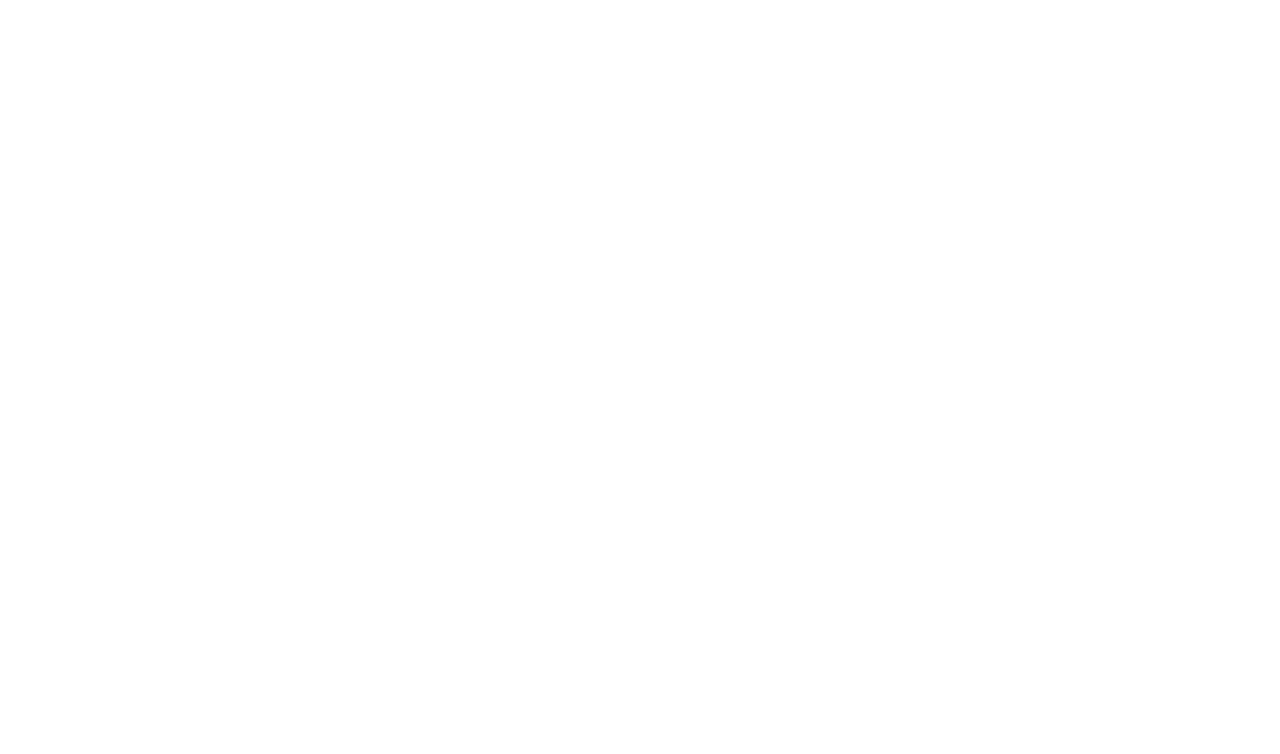
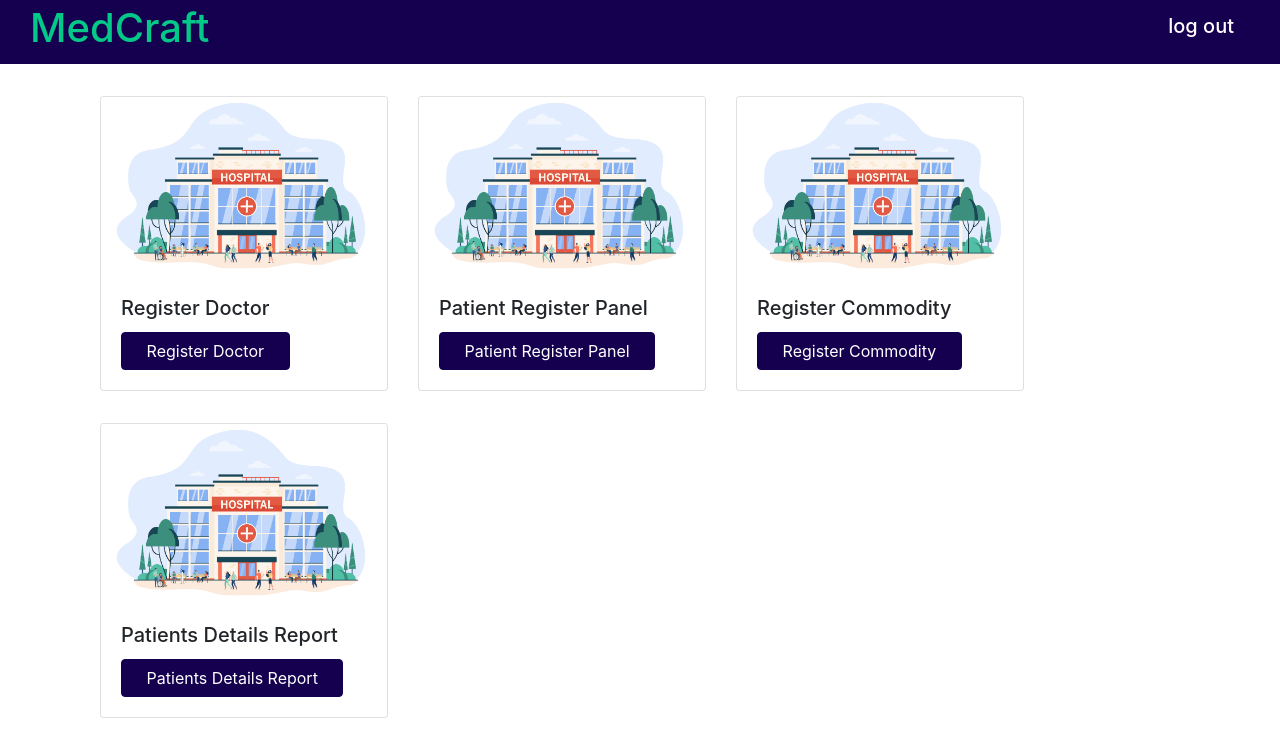
Before and after one commit to santyogesh/medcraft_frontend_ng, an Angular app: page /hospital/dashboard in a window 1280 px wide. Before the commit this address led to /. Shown: the top 754 px of the page. Built offline with nearby package versions, Linux system fonts and the light colour scheme.

Commit message:
patient registartion added

```diff
--- a/src/app/app.module.ts
+++ b/src/app/app.module.ts
@@ -18,6 +18,8 @@ import { BtnTextComponent } from './components/btn-txt/btn-txt.component';
 import { HospitalListView } from './Home/components/hospitallistview/hospitallistview.component';
 import { HospitalLoginComponents } from './hospital/hospital-login/hospital-login.component';
 import { RestAPIServices } from './hospital/services/resapi-services.service';
+import { HospitalDashBoardComponent } from './hospital/hospital_dashboard/hospital_dashboard.component';
+import { PatientRegistration } from './hospital/patient_registration/patient_registration.component';
 @NgModule({
   declarations: [
     AppComponent,
@@ -29,7 +31,9 @@ import { RestAPIServices } from './hospital/services/resapi-services.service';
     OrgNavbarComponent,
     BtnTextComponent,
     HospitalListView,
-    HospitalLoginComponents
+    HospitalLoginComponents,
+    HospitalDashBoardComponent,
+    PatientRegistration
   ],
   imports: [
     BrowserModule,
--- a/src/app/hospital/hospital-login/hospital-login.component.ts
+++ b/src/app/hospital/hospital-login/hospital-login.component.ts
@@ -1,6 +1,7 @@
 import { Component, OnInit } from "@angular/core";
 import { FormBuilder, FormGroup, Validators } from "@angular/forms";
 import { RestAPIServices } from "../services/resapi-services.service";
+import { Router } from "@angular/router";
 @Component({
     selector : 'hospital-login',
     templateUrl : './hospital-login.component.html',
@@ -13,7 +14,7 @@ export class HospitalLoginComponents implements OnInit {
 
     hospitalLoginFormGroup : FormGroup = new FormGroup({});
 
-    constructor(private formBuilder : FormBuilder, private restApiService : RestAPIServices) {
+    constructor(private formBuilder : FormBuilder, private restApiService : RestAPIServices, private router : Router) {
         this.constructHospitalLoginForm();
     }
 
@@ -34,6 +35,7 @@ export class HospitalLoginComponents implements OnInit {
         console.log(res);
         if(res.status_code == 200) {
             localStorage.setItem("hospital_details", JSON.stringify(res.data));
+            this.router.navigate(['/hospital/dashboard']);
         } else {
             this.flag = true;
             this.msg = "Invalid Credentials";
--- /dev/null
+++ b/src/app/hospital/hospital_dashboard/hospital_dashboard.component.html
@@ -0,0 +1,21 @@
+<div class="container-fluid navbar-background-color py-1">
+    <div class="d-flex justify-content-around">
+        <div class="col-sm text-white">
+            <p class="logo-nav-color h1">MedCraft</p>
+        </div>
+        <div class="col-sm text-white d-flex justify-content-end padding_top_10">
+            <div class="mx-3">
+                <h5 class="hover_underline">log out</h5>
+            </div>
+        </div>
+    </div>
+</div>
+
+<div class="container my-3">
+    <div class="d-flex flex-wrap">
+        <btn-txt [btnTxt]="registerDoctor" [imgFileName]="imageFileName"></btn-txt>
+        <btn-txt [btnTxt]="patientRegisterPanel" [imgFileName]="imageFileName"></btn-txt>
+        <btn-txt [btnTxt]="registerCommodity" [imgFileName]="imageFileName"></btn-txt>
+        <btn-txt [btnTxt]="patientReport" [imgFileName]="imageFileName"></btn-txt>
+    </div>
+</div>
--- /dev/null
+++ b/src/app/hospital/hospital_dashboard/hospital_dashboard.component.ts
@@ -0,0 +1,19 @@
+import { Component, OnInit } from "@angular/core";
+
+@Component({
+    selector: 'hospital-dashboard',
+    templateUrl: './hospital_dashboard.component.html',
+    styleUrls: ['./hospital_dashboard.component.css']
+})
+export class HospitalDashBoardComponent implements OnInit {
+
+    registerDoctor: string = "Register Doctor";
+    imageFileName: string = "hospital_logo.jpg";
+    patientRegisterPanel: string = "Patient Register Panel";
+    registerCommodity: string = "Register Commodity";
+    patientReport: string = "Patients Details Report";
+
+    ngOnInit(): void {
+
+    }
+}
--- /dev/null
+++ b/src/app/hospital/patient_registration/patient_registration.component.css
@@ -0,0 +1,6 @@
+.submit-btn {
+    padding-left: 10%;
+    padding-right: 10%;
+    background-color: #150050;
+    border-color: #150050;
+}
--- /dev/null
+++ b/src/app/hospital/patient_registration/patient_registration.component.html
@@ -0,0 +1,76 @@
+<div class="container-fluid navbar-background-color py-1">
+    <div class="d-flex justify-content-around">
+        <div class="col-sm text-white">
+            <p class="logo-nav-color h1">MedCraft</p>
+        </div>
+        <div class="col-sm text-white d-flex justify-content-end padding_top_10">
+            <div class="mx-3">
+                <h5 class="hover_underline">log out</h5>
+            </div>
+        </div>
+    </div>
+</div>
+
+<div class="container my-3">
+    <form [formGroup]="patientRegitrationForm" (ngSubmit)="submitPatientForm(patientRegitrationForm.value)">
+
+        <div class="row">
+            <div class="col form-group">
+                <label for="Patient Type" class="h6 smoke_text">Patient Type</label>
+                <select for="patient_type" class="form-control" name="patient_type" (change)="onChangePatientType($event)" formControlName="patient_type">
+                    <option value="1">New Registration</option>
+                    <option value="2">Revist Patient</option>
+                </select>
+            </div>
+        </div>
+        <div *ngIf="patientRegistrationValue == 1" class="container my-3">
+            <div class="row">
+                <div class="col form-group">
+                    <label for="Patient Name" class="h6">Patient Name</label>
+                    <input for="patient_name" class="form-control" type="text" name="patient_name" formControlName="patient_name"/>
+                </div>
+
+                <div class="col form-group">
+                    <label for="Patient Phone" class="h6">Patient Phone</label>
+                    <input for="patient_phone" class="form-control" type="text"  formControlName="patient_phone"/>
+                </div>
+            </div>
+            <div class="row">
+                <div class="col from-group">
+                    <label for="patient_address" class="h6">Patient Address</label>
+                    <textarea for="patient_address" class="form-control" type="text" formControlName="patient_address"></textarea>
+                </div>
+            </div>
+        </div>
+        <div *ngIf="patientRegistrationValue == 2" class="container my-3">
+            <div class="row">
+                <div class="col form-group">
+                    <label for="patient_uid" class="h6">Patient UID</label>
+                    <input type="text" for="patient_uid" class="form-control" formControlName="patient_uid" />
+                </div>
+            </div>
+        </div>
+        <div *ngIf="patientRegistrationValue != -1" class="container my-3">
+            <hr />
+            <div class="row">
+                <div class="col form-group">
+                    <label for="department_name" class="h6">Department Name</label>
+                    <select class="form-control" name="patient_dept" formControlName="patient_dept">
+                        <option value="ENT">ENT</option>
+                        <option value="Dentist">Dentist</option>
+                    </select>
+                </div>
+                <div class="col form-group">
+                    <label for="doctor_name" class="h6">Doctor Name</label>
+                    <select class="form-control" name="doctor_name" formControlName="doctor_name">
+                        <option value="check1">Random Name 1</option>
+                        <option value="check2">Random Name 2</option>
+                    </select>
+                </div>
+            </div>
+        </div>
+        <div *ngIf="patientRegistrationValue != -1" class="d-flex justify-content-center">
+            <button type="submit" class="btn btn-primary submit-btn">Register Patient</button>
+        </div>
+    </form>
+</div>
--- /dev/null
+++ b/src/app/hospital/patient_registration/patient_registration.component.ts
@@ -0,0 +1,45 @@
+import { Component, OnInit } from "@angular/core";
+import { FormBuilder, FormGroup, Validators } from "@angular/forms";
+
+@Component({
+    selector: 'patient-registration',
+    templateUrl: './patient_registration.component.html',
+    styleUrls: ['./patient_registration.component.css']
+})
+export class PatientRegistration implements OnInit {
+    patientRegistrationValue: number = -1;
+    patientRegitrationForm: FormGroup = new FormGroup({});
+
+    constructor(private formBuilder : FormBuilder) {
+        this.buildForm();
+    }
+
+    ngOnInit(): void {
+
+    }
+
+    onChangePatientType($event : any) : void {
+        this.patientRegistrationValue = $event.target.value;
+    }
+
+    buildForm() : void {
+        this.patientRegitrationForm = this.formBuilder.group({
+            patient_type        :   ['', Validators.required],
+            patient_name        :   ['', Validators.required],
+            patient_address     :   ['', Validators.required],
+            doctor_name         :   ['', Validators.required],
+            patient_phone       :   ['', Validators.required],
+            patient_uid         :   ['', Validators.required],
+            patient_dept        :   ['', Validators.required]
+        });
+    }
+
+    submitPatientForm(patient_details : any) : void {
+        console.log(patient_details);
+        if(patient_details['patient_type'] )
+        for(let key in patient_details) {
+            console.log(key);
+            console.log(patient_details[key]);
+        }
+    }
+}
```
Also changed, not shown: src/app/app-routing.module.ts (+10 -0 lines), src/app/hospital/hospital_dashboard/hospital_dashboard.component.css (added).
